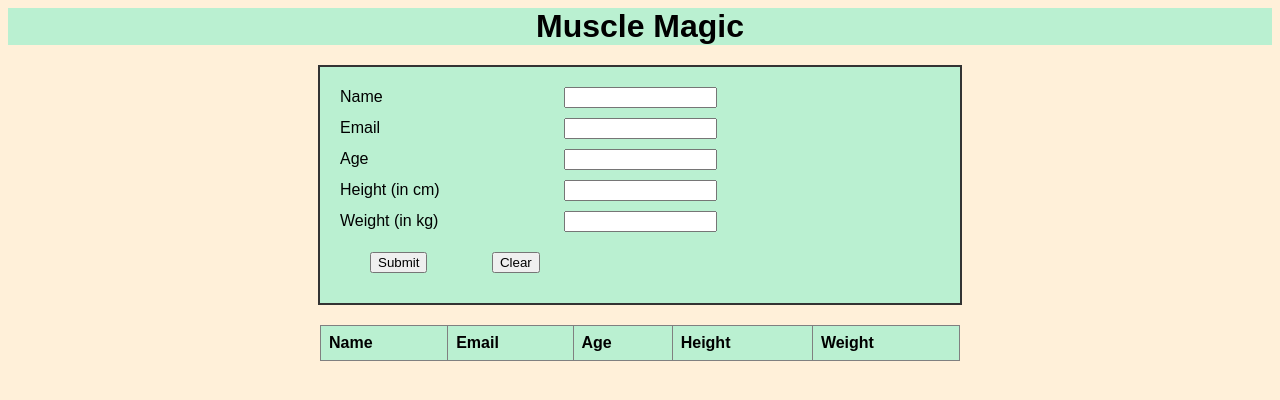
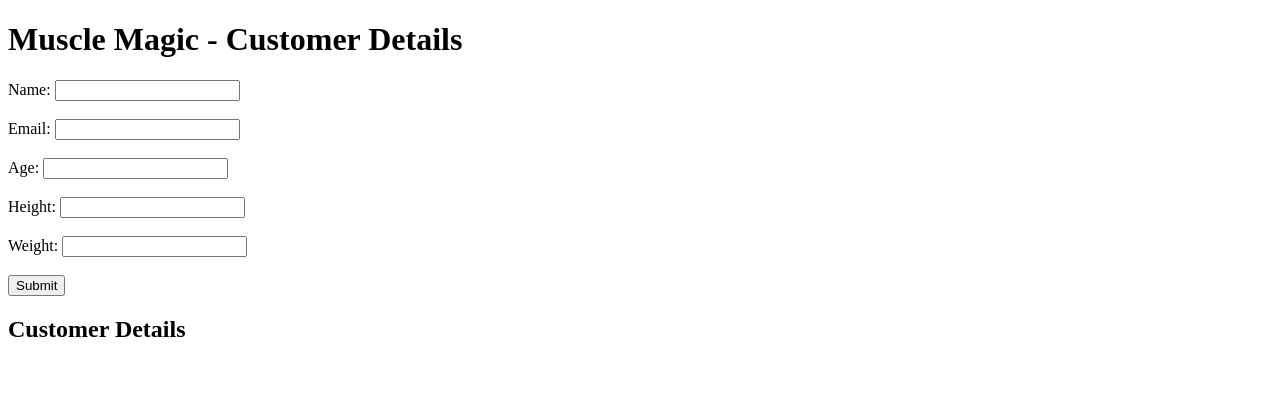
Before and after one commit to Akash22-cyber/tekstack, a plain HTML site: page index.html in a window 1280 px wide. Drawn offline with Linux system fonts and the light colour scheme.

Commit message:
Update index.html

```diff
--- a/index.html
+++ b/index.html
@@ -1,114 +1,44 @@
 <!DOCTYPE html>
-<html lang="en">
-
+<html>
 <head>
-    <meta charset="UTF-8">
-    <meta name="viewport" content="width=device-width, initial-scale=1.0">
     <title>Muscle Magic</title>
-
-    <style>
-        body {
-            background-color: #fff0d9;
-            font-family: Arial, sans-serif;
-        }
-
-        h1 {
-            text-align: center;
-            background-color: #baf0d1;
-            margin: 0 0 20px 0;
-        }
-
-        .form-container {
-            width: 600px;
-            margin: auto;
-            padding: 20px;
-            background-color: #baf0d1;
-            border: 2px solid #333;
-        }
-
-        .form-container label {
-            display: inline-block;
-            width: 220px;
-            margin-bottom: 10px;
-        }
-
-        .form-container input {
-            width: 145px;
-            margin-bottom: 10px;
-        }
-
-        button {
-            margin: 10px 30px;
-        }
-
-        table {
-            width: 640px;
-            margin: 20px auto;
-            background-color: #baf0d1;
-            border-collapse: collapse;
-        }
-
-        th,
-        td {
-            padding: 8px;
-            text-align: left;
-        }
-    </style>
 </head>
-
 <body>
 
-    <h1>Muscle Magic</h1>
+    <h1>Muscle Magic - Customer Details</h1>
 
-    <div class="form-container">
-
-        <label for="name">Name</label>
+    <label>Name:</label>
     <input type="text" id="name">
 
-        <br>
+    <br><br>
 
-        <label for="email">Email</label>
+    <label>Email:</label>
     <input type="email" id="email">
 
-        <br>
+    <br><br>
 
-        <label for="age">Age</label>
+    <label>Age:</label>
     <input type="number" id="age">
 
-        <br>
+    <br><br>
 
-        <label for="height">Height (in cm)</label>
+    <label>Height:</label>
     <input type="number" id="height">
 
-        <br>
+    <br><br>
 
-        <label for="weight">Weight (in kg)</label>
+    <label>Weight:</label>
     <input type="number" id="weight">
 
-        <br>
+    <br><br>
 
     <button onclick="addCustomer()">Submit</button>
-        <button onclick="clearForm()">Clear</button>
 
-    </div>
+    <h2>Customer Details</h2>
 
-    <table border="1">
-        <thead>
-            <tr>
-                <th>Name</th>
-                <th>Email</th>
-                <th>Age</th>
-                <th>Height</th>
-                <th>Weight</th>
-            </tr>
-        </thead>
-
-        <tbody id="customerTable">
-        </tbody>
-    </table>
+    <div id="customerTable"></div>
 
     <script src="script.js"></script>
 
 </body>
-
 </html>
```
Lines whose indentation alone changed are shown as unchanged.
